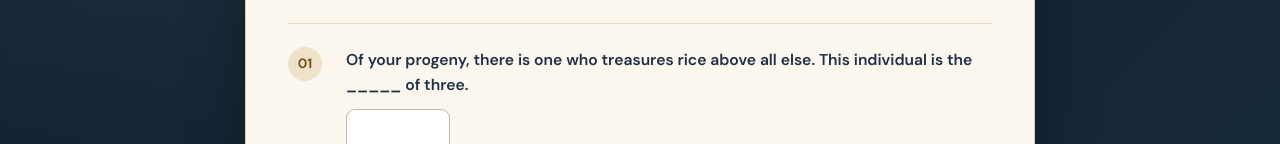
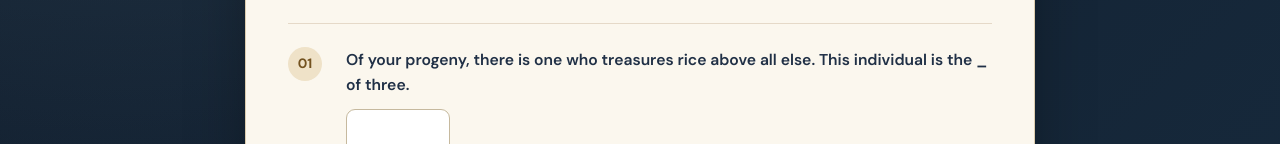
Before and after one commit to Amponsaah/PopsBirthday, a plain HTML site: page index.html in a window 1280 px wide. Shown: the part 656-800 px from the top of the page. Drawn offline with nearby package versions, Linux system fonts and the light colour scheme.

Commit message:
Update index.html

```diff
--- a/index.html
+++ b/index.html
@@ -82,7 +82,7 @@
     <div class="panel-header"><strong id="challenge-title">Operation: Daddy's Birthday</strong><span class="pill">5 clues · 6 digits · 1 surprise</span></div>
     <div class="panel-inner">
       <p class="intro">Dear Daddy, you've spent years teaching, guiding, and figuring things out for us. Now it's your turn to put that brilliant mind to work. Each answer provides part of a <strong>six-digit secret code</strong>. Keep your answers in order, and don't forget your BODMAS!</p>
-      <div class="question"><span class="number">01</span><div><label class="question-label" for="q1">Of your progeny, there is one who treasures rice above all else. This individual is the _____ of three.</label><input class="digit-input" id="q1" type="text" inputmode="numeric" pattern="[0-9]*" maxlength="1" autocomplete="off" aria-label="Answer to clue 1"><p class="hint">One digit.</p></div></div>
+      <div class="question"><span class="number">01</span><div><label class="question-label" for="q1">Of your progeny, there is one who treasures rice above all else. This individual is the _ of three.</label><input class="digit-input" id="q1" type="text" inputmode="numeric" pattern="[0-9]*" maxlength="1" autocomplete="off" aria-label="Answer to clue 1"><p class="hint">One digit.</p></div></div>
       <div class="question"><span class="number">02</span><div><label class="question-label" for="q2">How many of your children were born before 1994?</label><input class="digit-input" id="q2" type="text" inputmode="numeric" pattern="[0-9]*" maxlength="1" autocomplete="off" aria-label="Answer to clue 2"><p class="hint">One digit.</p></div></div>
       <div class="question"><span class="number">03</span><div><label class="question-label" for="q3">Think back to the vehicle that once ferried your children to and from Association. What is the sum of the <em>first two digits</em> on its licence plate?</label><input class="digit-input" id="q3" type="text" inputmode="numeric" pattern="[0-9]*" maxlength="2" autocomplete="off" aria-label="Answer to clue 3"><p class="hint">This answer supplies two digits.</p></div></div>
       <div class="question"><span class="number">04</span><div><label class="question-label" for="q4">A little BODMAS test: what is <strong>2 <i>of</i> the total number of your children</strong>?</label><input class="digit-input" id="q4" type="text" inputmode="numeric" pattern="[0-9]*" maxlength="1" autocomplete="off" aria-label="Answer to clue 4"><p class="hint">One digit.</p></div></div>
```
